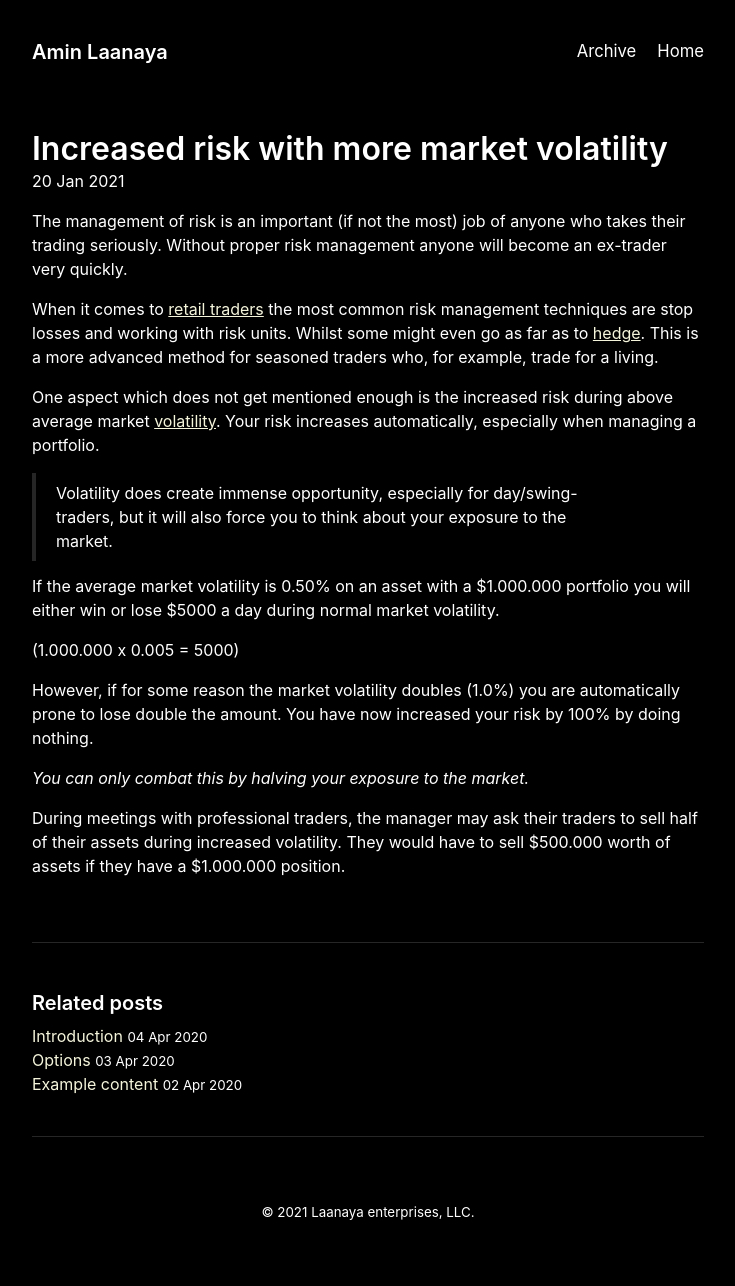
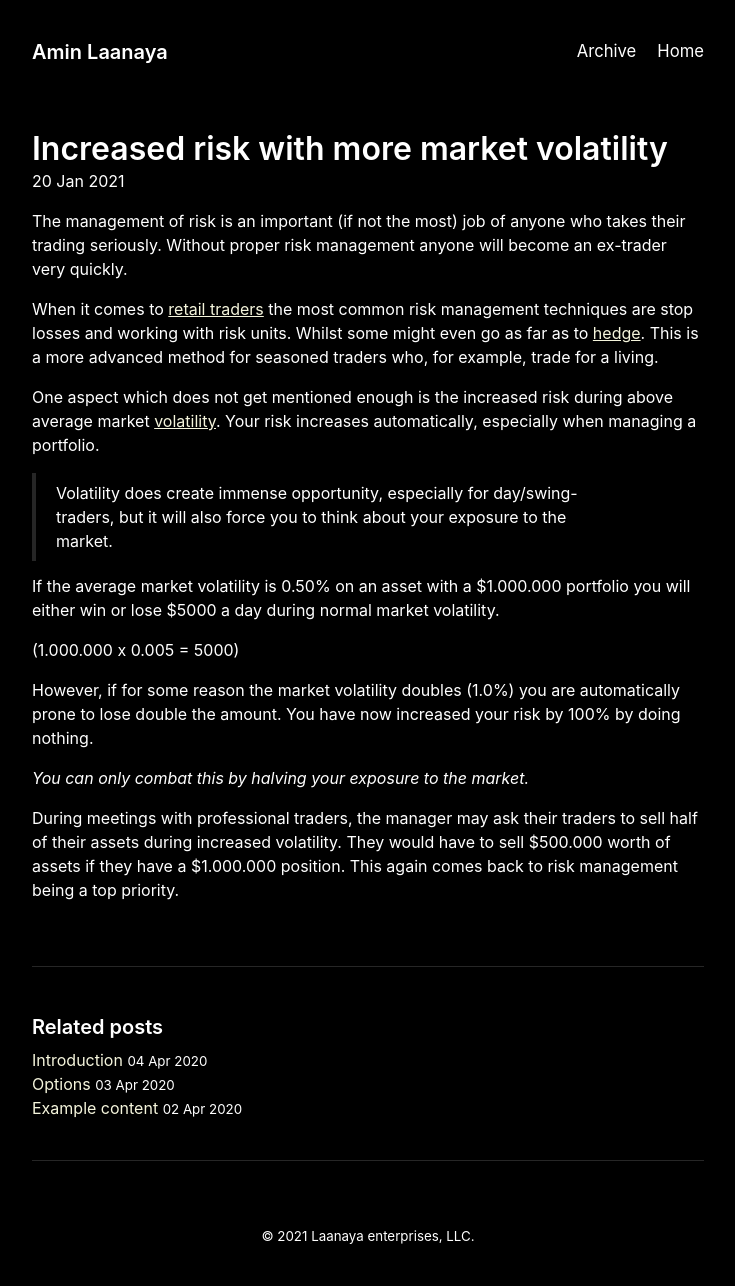
Before and after one commit to Bobcycle/Blog, a Jekyll site: the page built from _posts/2021-01-20-market-volatility.md, in a window 1280 px wide. Shown: the whole page, without its empty margins (272-1007 px from the left). Built offline with Jekyll 4.4.1, drawn with Linux system fonts in a browser that asks for light colours; before the commit the page ends 1262 px from its top, so only the background shows below that.

Commit message:
Update 2021-01-20-market-volatility.md

```diff
--- a/_posts/2021-01-20-market-volatility.md
+++ b/_posts/2021-01-20-market-volatility.md
@@ -19,4 +19,4 @@ However, if for some reason the market volatility doubles (1.0%) you are automat
 
 *You can only combat this by halving your exposure to the market.*
 
-During meetings with professional traders, the manager may ask their traders to sell half of their assets during increased volatility. They would have to sell $500.000 worth of assets if they have a $1.000.000 position.
+During meetings with professional traders, the manager may ask their traders to sell half of their assets during increased volatility. They would have to sell $500.000 worth of assets if they have a $1.000.000 position. This again comes back to risk management being a top priority.
```
